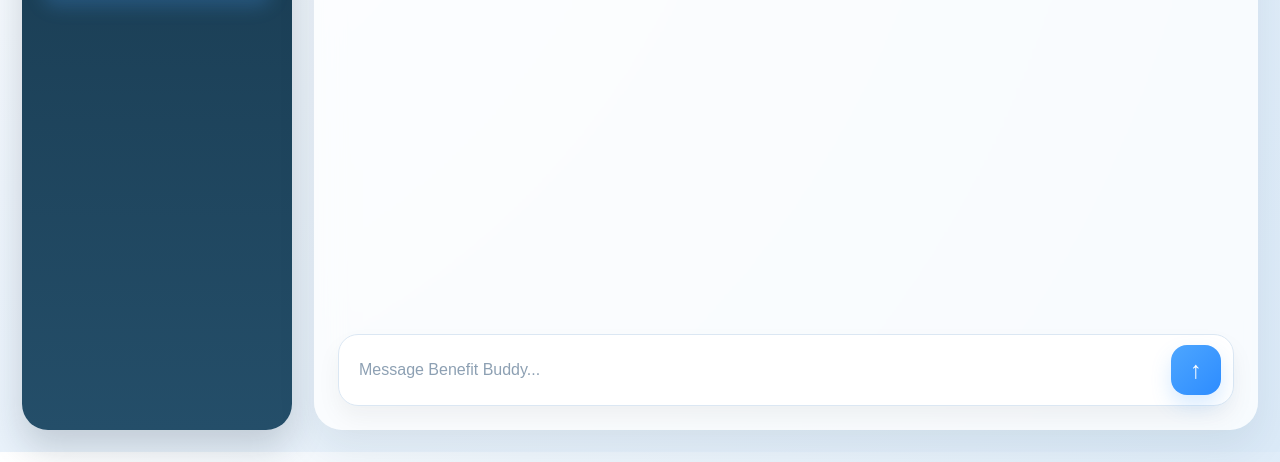
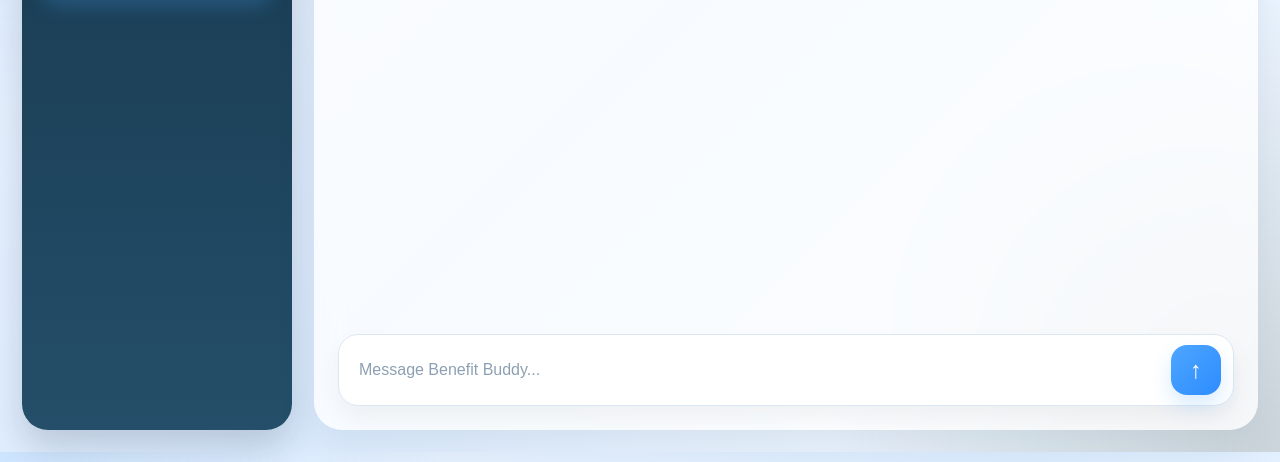
Before and after one commit to Obiuno/benefits-buddy, a website: page Frontend/buddy.html in a window 1280 px wide. Shown: the part 338-800 px from the top of the page. Drawn offline with nearby package versions, Linux system fonts and the light colour scheme.

Commit message:
Fe CHANGES

```diff
--- a/Frontend/styles/about.css
+++ b/Frontend/styles/about.css
@@ -11,11 +11,10 @@ html,body{
 }
 
 body{
-  font-family:'Segoe UI', Tahoma, Geneva, Verdana, sans-serif;
-  background:#f8f8f6;
-  color:#17384d;
+  margin:0;
+  font-family:'Segoe UI',sans-serif;
+  background:linear-gradient(135deg,#7a7b7e,#dcecff,#a8b6c9);
 }
-
 
 .about-page{
   width:100%;
--- a/Frontend/styles/buddy.css
+++ b/Frontend/styles/buddy.css
@@ -7,10 +7,10 @@ body{
   margin:0;
   font-family:'Segoe UI',sans-serif;
   background:
-    radial-gradient(circle at top left,#ffffff 0%,#eef5fc 35%,#dbeaf8 100%);
-  color:#17384d;
+    radial-gradient(circle at top left,#4da6ff33,transparent 30%),
+    radial-gradient(circle at bottom right,#1f3c4d33,transparent 30%),
+    linear-gradient(135deg,#eef5ff,#dcecff,#f7fbff);
 }
-
 /* MAIN LAYOUT */
 .buddy-app{
   display:flex;
```
Also changed, not shown: Frontend/benefits.html (+1 -0 lines), Frontend/info.html (+2 -0 lines).
